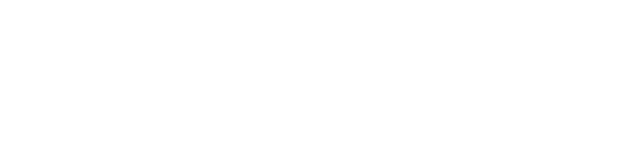
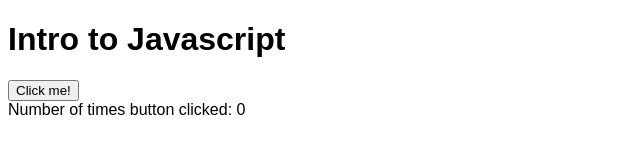
Before and after one commit to DS4200-S23-Class/ic-05-kyra, a plain HTML site: page index.html in a window 1280 px wide. Shown: the whole page, without its empty margins (0-640 px from the left). Drawn offline with Linux system fonts and the light colour scheme.

Commit message:
added js

```diff
--- a/index.html
+++ b/index.html
@@ -3,12 +3,19 @@
 
 <head>
     <meta charset=utf-8/>
+    <link rel = "stylesheet" href = "style.css">
+    <title>ic-05</title>
 </head>
 
 
 <body>
-
-
+    <div>
+    <h1>Intro to Javascript</h1>
+    <button type ="button" onclick = "buttonClicked()">Click me!</button>
+    <div id = "button-div" class = "gen">Number of times button clicked: 0</div>
+    </div>
 </body>
 
+    <script src= "main.js"></script>
+
 </html>
--- /dev/null
+++ b/main.js
@@ -0,0 +1,12 @@
+let count = 0;
+// button function
+function buttonClicked() {
+	console.log("Button was clicked");
+
+	let newText = "Button was clicked";
+
+	// select
+	let buttonDiv = document.getElementById("button-div")
+	count++;
+	buttonDiv.innerHTML = "Number of times button clicked: " + String(count);
+}
--- /dev/null
+++ b/style.css
@@ -0,0 +1,3 @@
+body {
+  font-family: Arial;
+}
```
Also changed, not shown: 1 other file.
